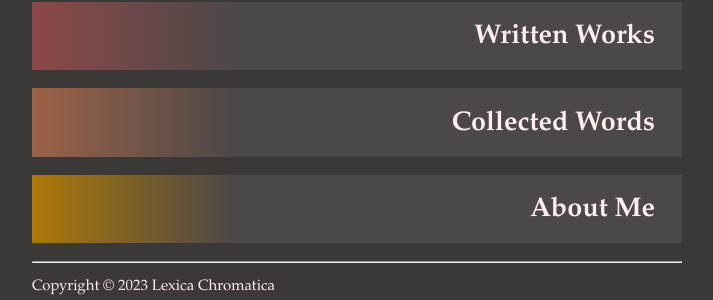
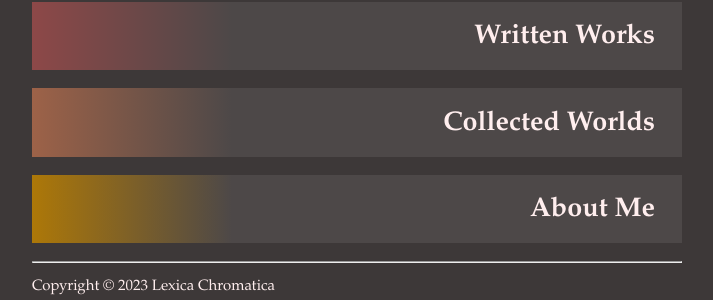
Before and after one commit to Nynergy/Nynergy.github.io, a Jekyll site: the page built from index.html, in a window 1280 px wide. Shown: the part 541-841 px from the top of the page, without its empty margins (283-996 px from the left). Built offline with Jekyll 4.4.1, drawn with Linux system fonts in a browser that asks for light colours.

Commit message:
Fixed typo on home card

```diff
--- a/_data/home_cards.yml
+++ b/_data/home_cards.yml
@@ -5,6 +5,6 @@
 - type: writing
   text: Written Works
 - type: artwork
-  text: Collected Words
+  text: Collected Worlds
 - type: about
   text: About Me
```
